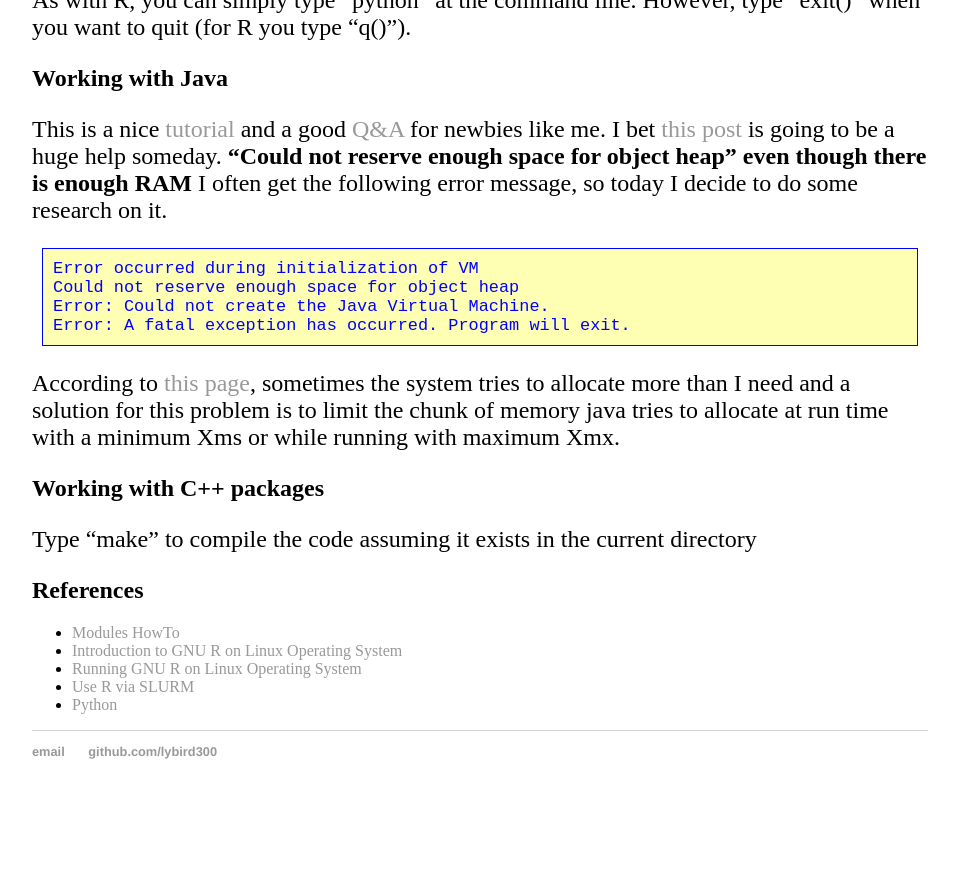
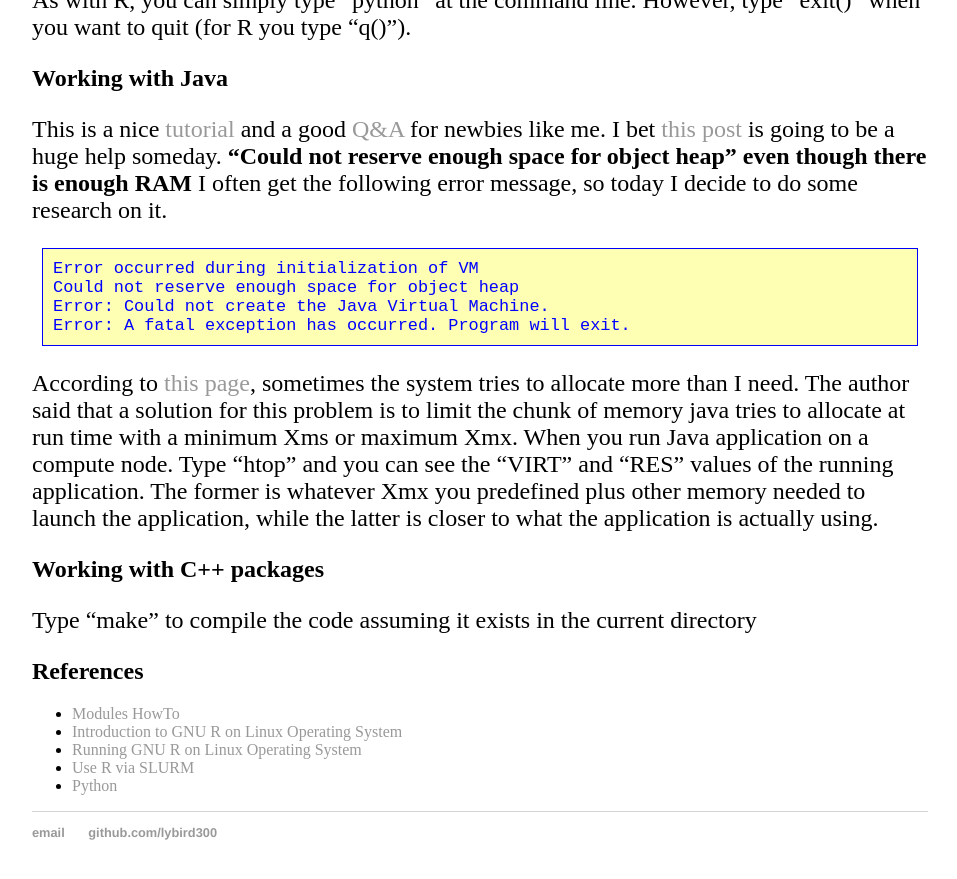
Before and after one commit to lybird300/lybird300.github.io, a Jekyll site: the page built from _posts/2016-03-25-run-app-on-linux.md, in a window 1280 px wide and 900 px high, scrolled down 6881 px. Shown: the top 879 px of the window, without its empty margins (160-1117 px from the left). Built offline with Jekyll 4.4.1, drawn with Linux system fonts in a browser that asks for light colours; before the commit the page ends 7700 px from its top, so only the background shows below that.

Commit message:
Update 2016-03-25-run-app-on-linux.md

```diff
--- a/_posts/2016-03-25-run-app-on-linux.md
+++ b/_posts/2016-03-25-run-app-on-linux.md
@@ -157,7 +157,7 @@ Could not reserve enough space for object heap
 Error: Could not create the Java Virtual Machine.
 Error: A fatal exception has occurred. Program will exit.
 </pre>
-According to <a href="http://unix.stackexchange.com/questions/109653/java-could-not-reserve-enough-space-for-object-heap-even-though-there-is-enoug">this page</a>, sometimes the system tries to allocate more than I need and a solution for this problem is to limit the chunk of memory java tries to allocate at run time with a minimum Xms or while running with maximum Xmx.
+According to <a href="http://unix.stackexchange.com/questions/109653/java-could-not-reserve-enough-space-for-object-heap-even-though-there-is-enoug">this page</a>, sometimes the system tries to allocate more than I need. The author said that a solution for this problem is to limit the chunk of memory java tries to allocate at run time with a minimum Xms or maximum Xmx. When you run Java application on a compute node. Type "htop" and you can see the "VIRT" and "RES" values of the running application. The former is whatever Xmx you predefined plus other memory needed to launch the application, while the latter is closer to what the application is actually using.
 
 <h2>Working with C++ packages</h2>
 Type "make" to compile the code assuming it exists in the current directory
```
